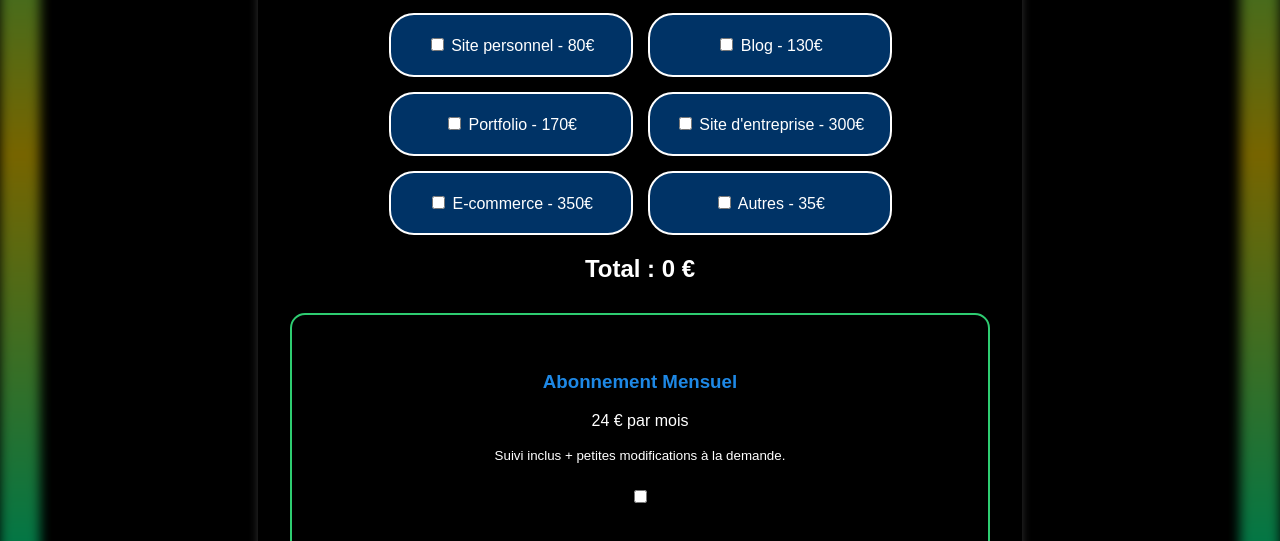
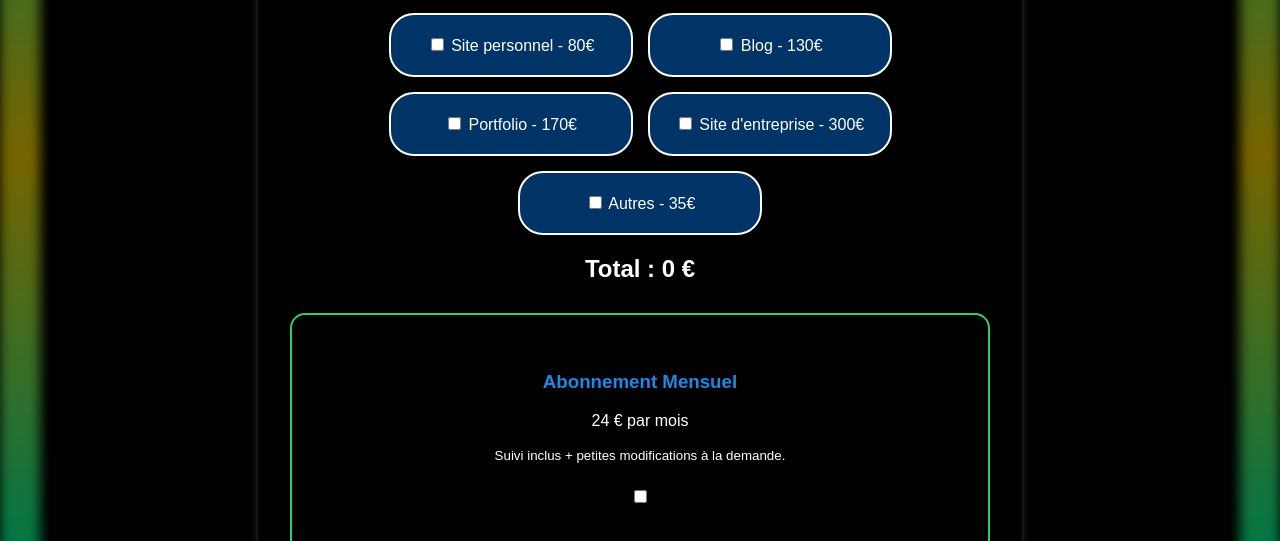
Before and after one commit to Swann-Volatile/Cl-de-l-veil, a plain HTML site: page creation-site.html in a window 1280 px wide. Shown: the part 245-786 px from the top of the page. Drawn offline with Linux system fonts and the light colour scheme.

Commit message:
Update creation-site.html

```diff
--- a/creation-site.html
+++ b/creation-site.html
@@ -179,10 +179,6 @@
             <label for="site_entreprise">Site d'entreprise - 300€</label>
           </div>
           <div class="bubble-option">
-            <input type="checkbox" id="ecommerce" onclick="updatePrice()" />
-            <label for="ecommerce">E-commerce - 350€</label>
-          </div>
-          <div class="bubble-option">
             <input type="checkbox" id="autres" onclick="updatePrice()" />
             <label for="autres">Autres - 35€</label>
           </div>
@@ -234,4 +230,5 @@
     <p>© 2025 Oiseau Volatile. Tous droits réservés.</p>
   </footer>
 </body>
+
 </html>
```
